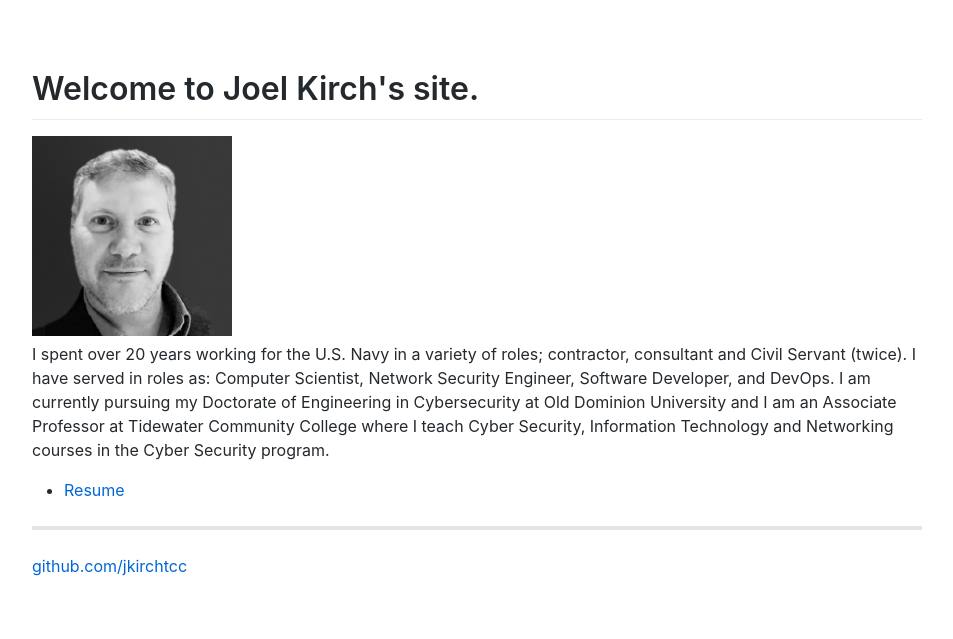
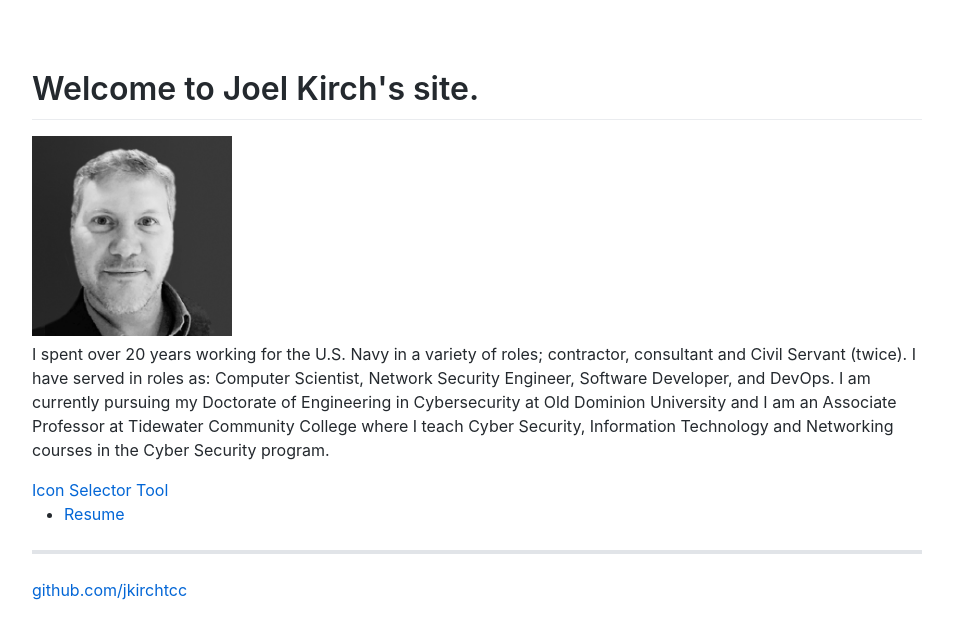
Before and after one commit to jkirchtcc/jkirchtcc.github.io, a Jekyll site: the page built from index.html, in a window 1280 px wide. Shown: the top 639 px of the page, without its empty margins (163-1116 px from the left). Built offline with Jekyll 4.4.1, drawn with Linux system fonts in a browser that asks for light colours.

Commit message:
Added link for icons page

```diff
--- a/index.html
+++ b/index.html
@@ -14,3 +14,5 @@ title: Joel's Notes
 			College where I teach Cyber Security, Information Technology and
 			Networking courses in the Cyber Security program.</p>
 </div><!-- /.blurb -->
+
+<a href="icons.html">Icon Selector Tool</a>
```
